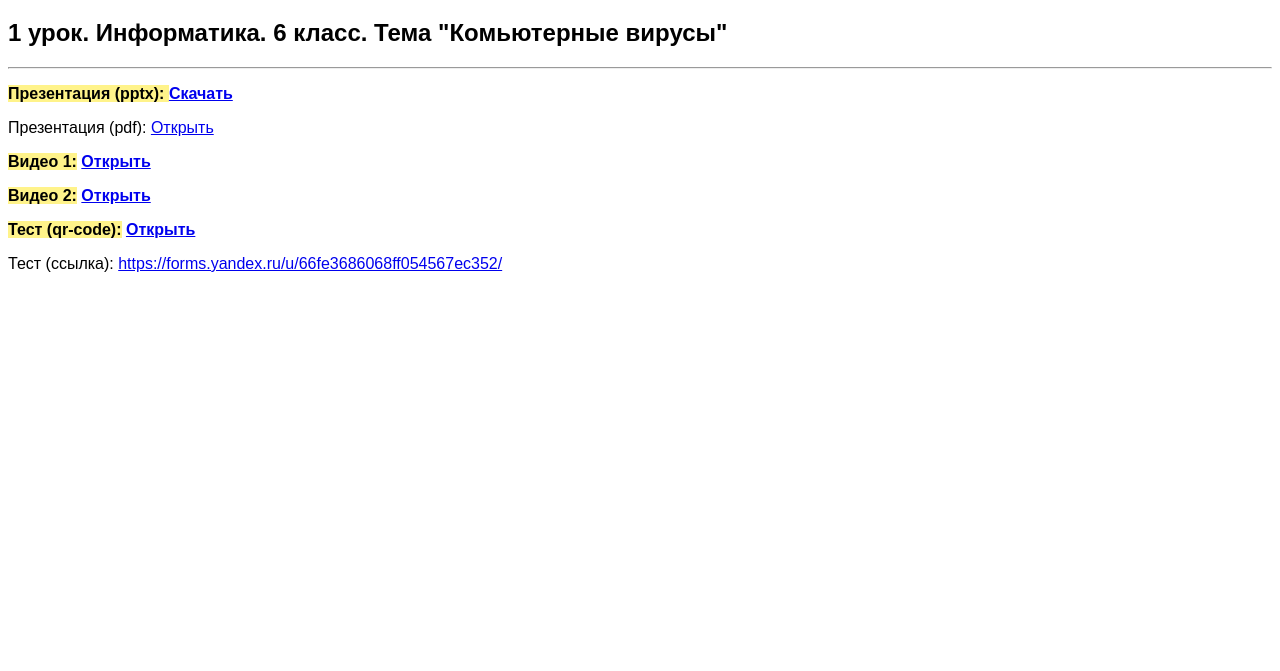
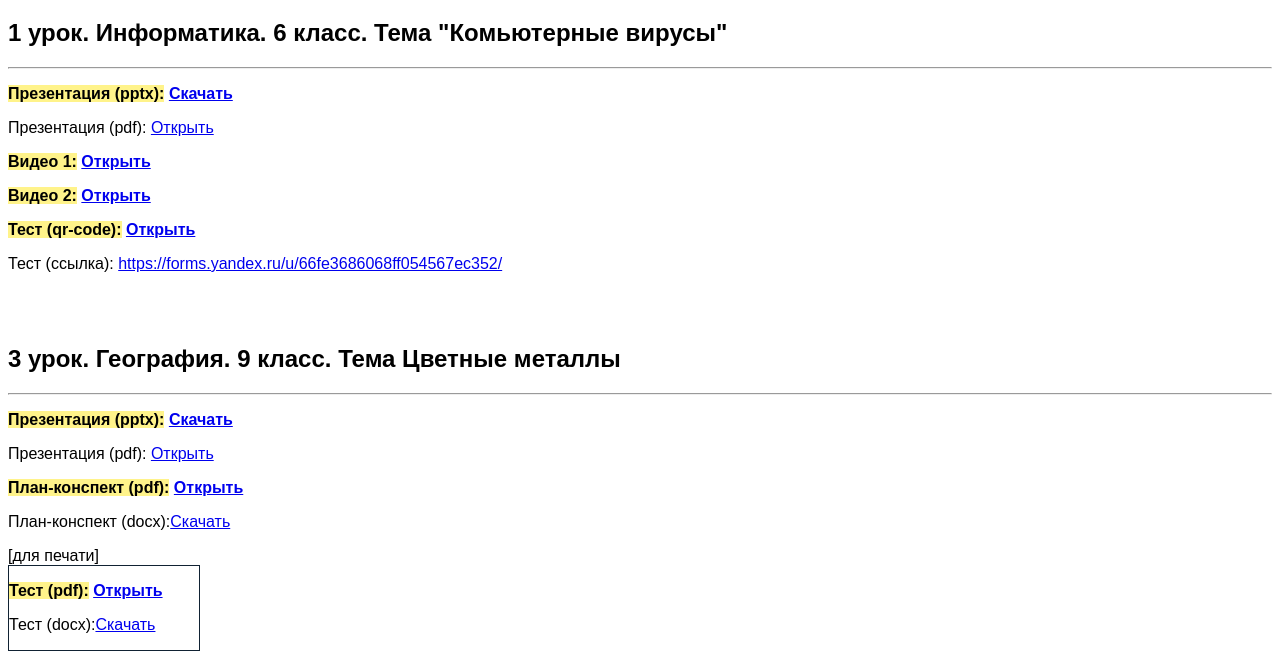
Before and after one commit to Kpokodul/-.kpokodul-ru, a plain HTML site: page index.html in a window 1280 px wide. Shown: the part 61-732 px from the top of the page. Drawn offline with Linux system fonts and the light colour scheme.

Commit message:
Add files via upload

```diff
--- a/index.html
+++ b/index.html
@@ -18,11 +18,25 @@
     <h1>Уроки</h1>
     <h2>1 урок. Информатика. 6 класс. Тема <strong>"Комьютерные вирусы"</strong></h2>
     <hr>
-    <p><b><span>Презентация (pptx): </span> <a href="Компьютерные_вирусы._6_класс.pptx">Скачать</a></b></p>
+    <p><b><span>Презентация (pptx):</span> <a href="Компьютерные_вирусы._6_класс.pptx">Скачать</a></b></p>
     <p>Презентация (pdf): <a href="Компьютерные_вирусы._6_класс.pdf">Открыть</a></p>
     <p><b><span>Видео 1:</span> <a href="Видео_6_1.mp4">Открыть</a></b></p>
     <p><b><span>Видео 2:</span> <a href="Видео_6_2.mp4">Открыть</a></b></p>
     <p><b><span>Тест (qr-code):</span> <a href="qr-code6.gif">Открыть</a></b></p>
     <p>Тест (ссылка): <a href="https://forms.yandex.ru/u/66fe3686068ff054567ec352/">https://forms.yandex.ru/u/66fe3686068ff054567ec352/</a></p>
+    <br><br>
+    <h2>3 урок. География. 9 класс. Тема <strong>Цветные металлы</strong></h2>
+    <hr>
+    <p><b><span>Презентация (pptx):</span> <a href="Цветная_металлургия.pptx">Скачать</a></b></p>
+    <p>Презентация (pdf): <a href="Цветная_металлургия.pdf">Открыть</a></p>
+    <p><b><span>План-конспект (pdf):</span> <a href="План-конспект.pdf">Открыть</a></b></p>
+    <p>План-конспект (docx):<a href="План-конспект.docx">Скачать</a></p>
+    [для печати]
+    <div style="border: solid #123 1px; width: 15%;">
+        <p><b><span>Тест (pdf):</span> <a href="Тест.pdf">Открыть</a></b></p>
+        <p>Тест (docx):<a href="Тест.docx">Скачать</a></p>
+    </div>
+
+
 </body>
 </html>
```
Also changed, not shown: 5 other files.
